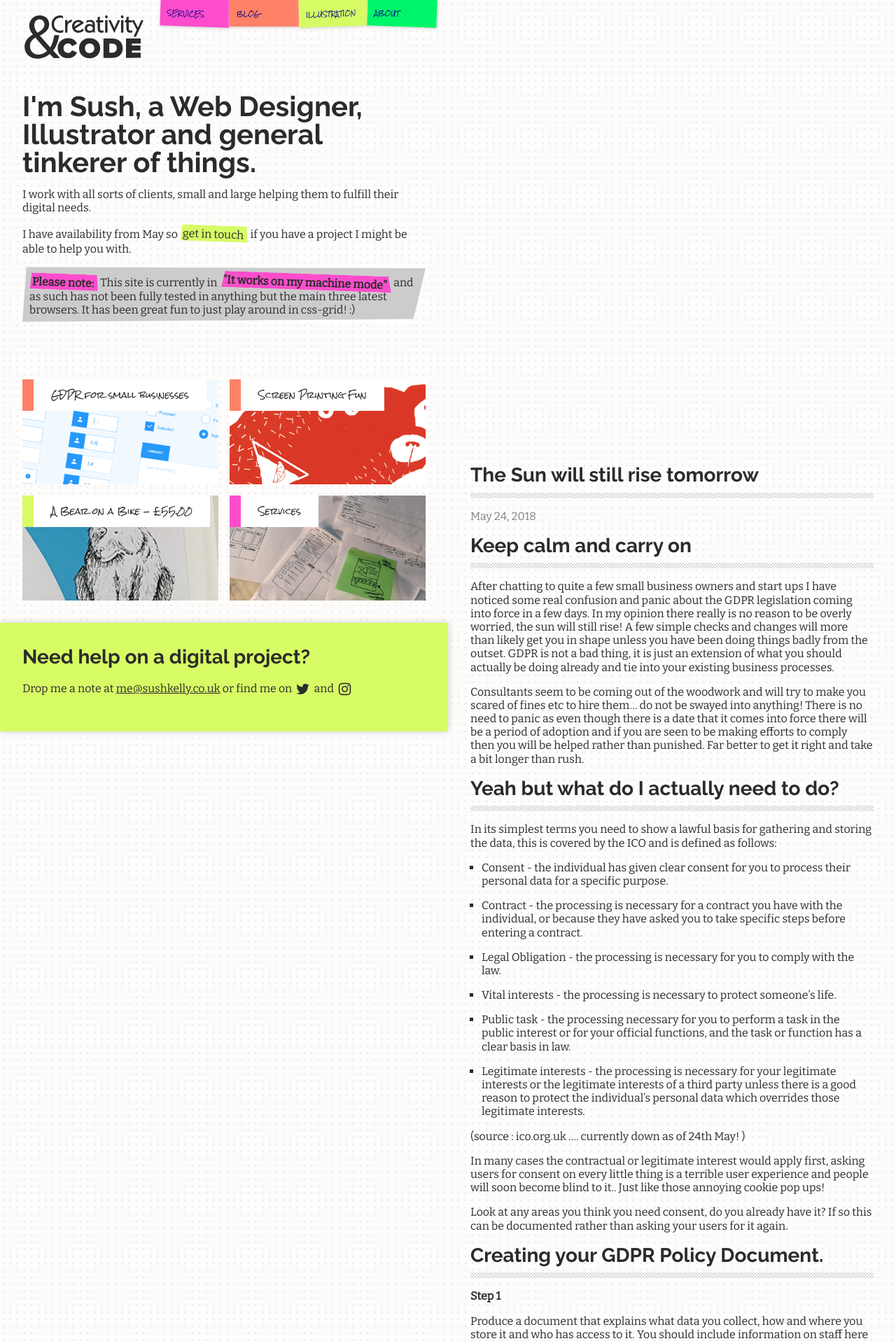
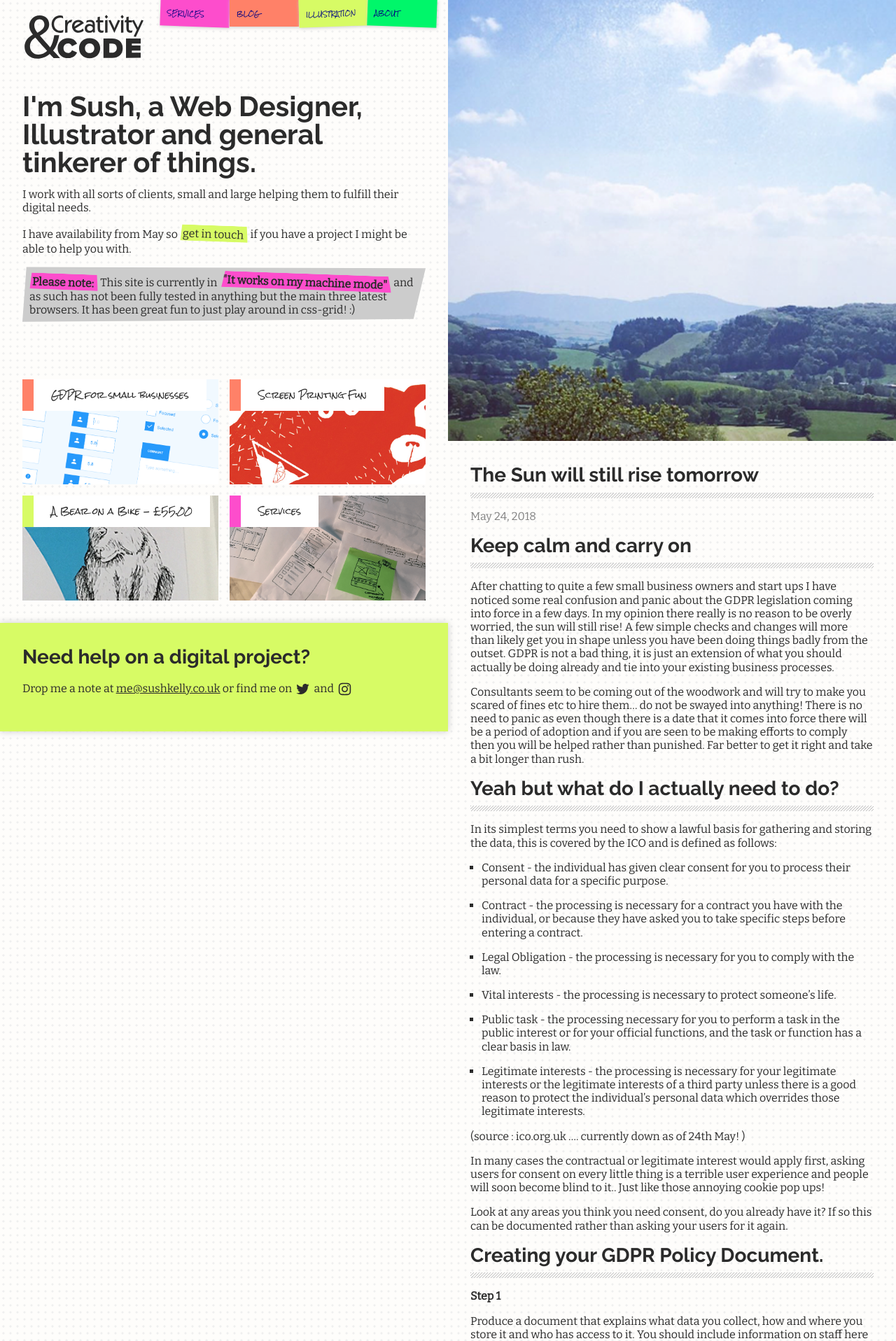
Before and after one commit to maxray/maxray.github.io, a Jekyll site: the page built from index.html, in a window 1280 px wide. Shown: the top 1916 px of the page at 70% size. Built offline with Jekyll 4.4.1, drawn with Linux system fonts in a browser that asks for light colours.

Commit message:
Updated The Sun Will Still Rise Tomorrow

```diff
--- a/_posts/2018-05-24-the-sun-will-still-rise-tomorrow.markdown
+++ b/_posts/2018-05-24-the-sun-will-still-rise-tomorrow.markdown
@@ -1,6 +1,7 @@
 ---
 title: The Sun will still rise tomorrow
 date: 2018-05-24 10:51:00 Z
+thumbnail_image: "/uploads/sunrise.png"
 ---
 
 ### Keep calm and carry on
```
